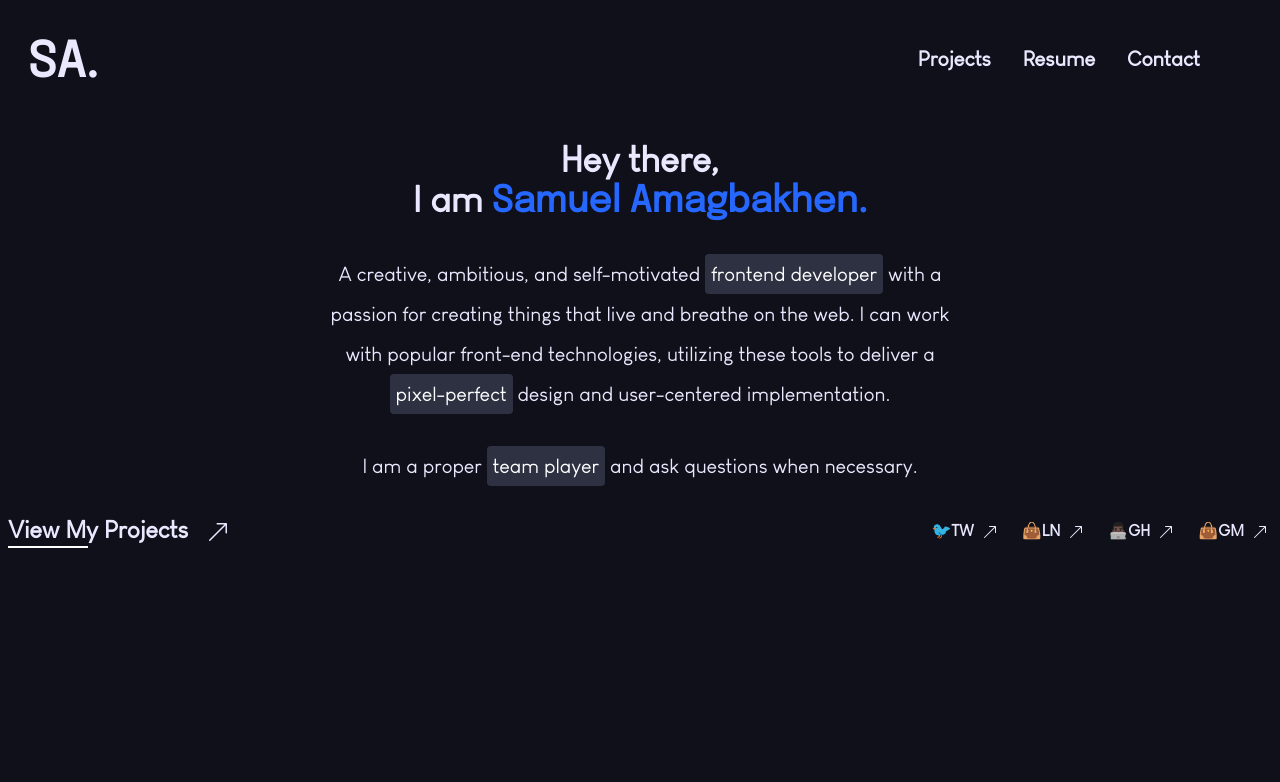
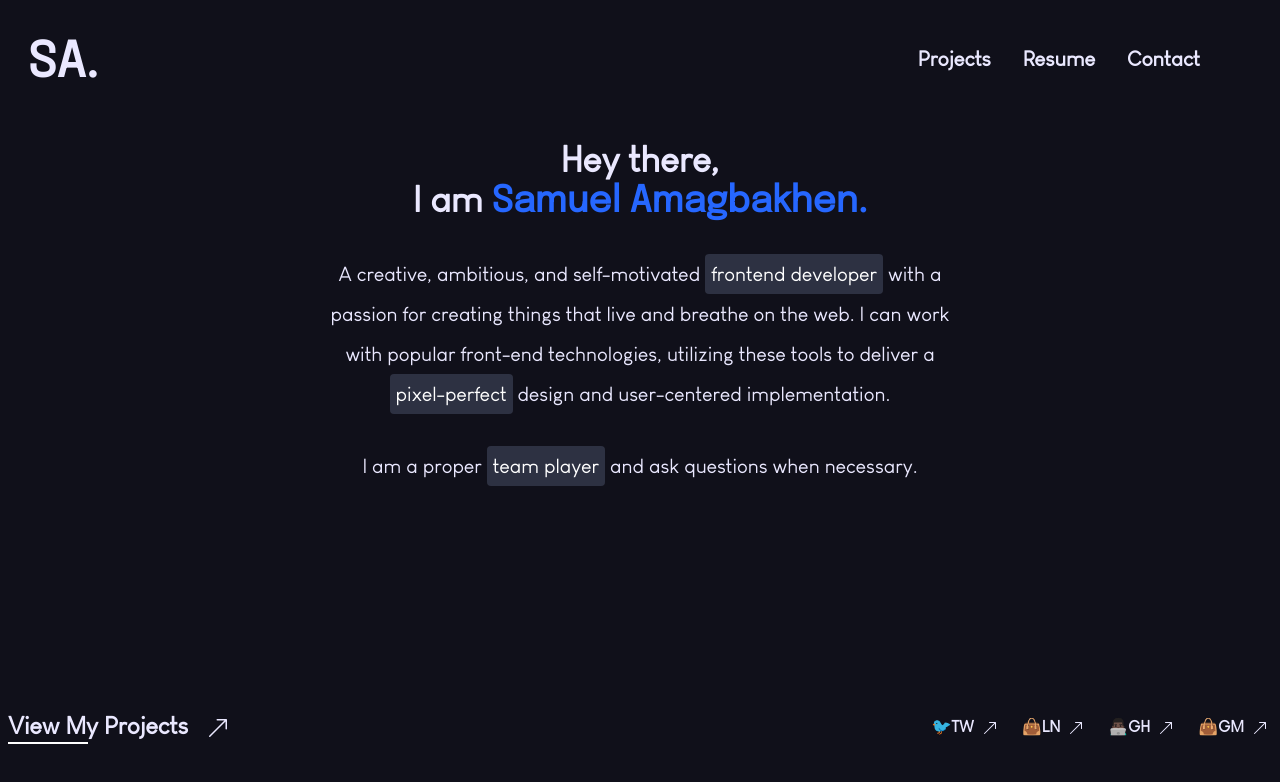
Before and after one commit to samuelorobosa/portfolio-v3, a React (Create React App) app: page / in a window 1280 px wide. Shown: the top 782 px of the page. Built offline with nearby package versions, Linux system fonts and the light colour scheme.

Commit message:
main: main corrections to text-position on main page

```diff
--- a/src/pages/Home.jsx
+++ b/src/pages/Home.jsx
@@ -9,7 +9,7 @@ function Home() {
         <>
             <Hero />
 
-            <div className="container mt-4 flex justify-between items-center">
+            <div className="container mt-3 md:mt-auto mb-14 flex justify-between items-center">
                 <Link to={'/projects'}
                       className=
                           "text-2xl pl-2 hover-secondary-text-color block
```
